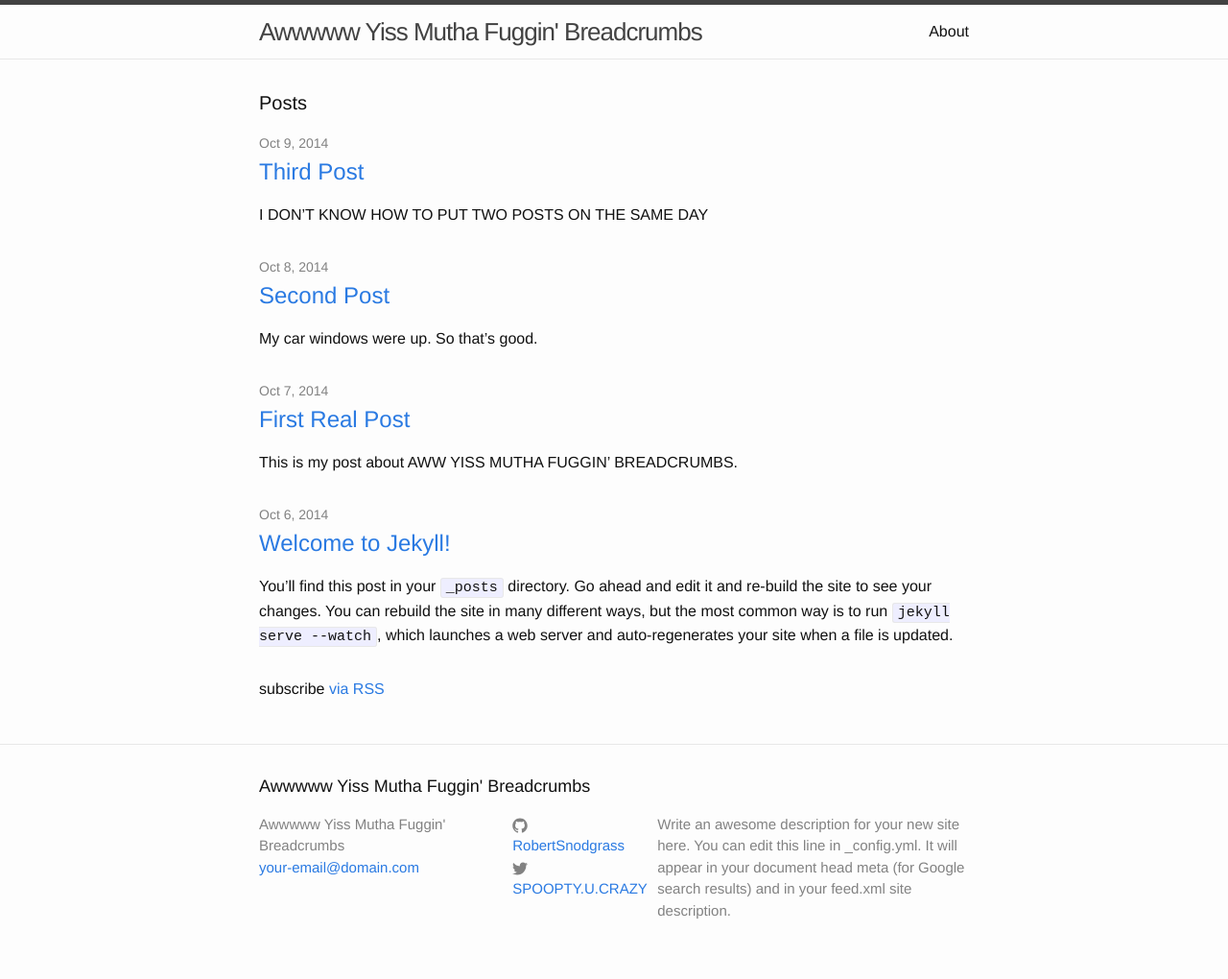
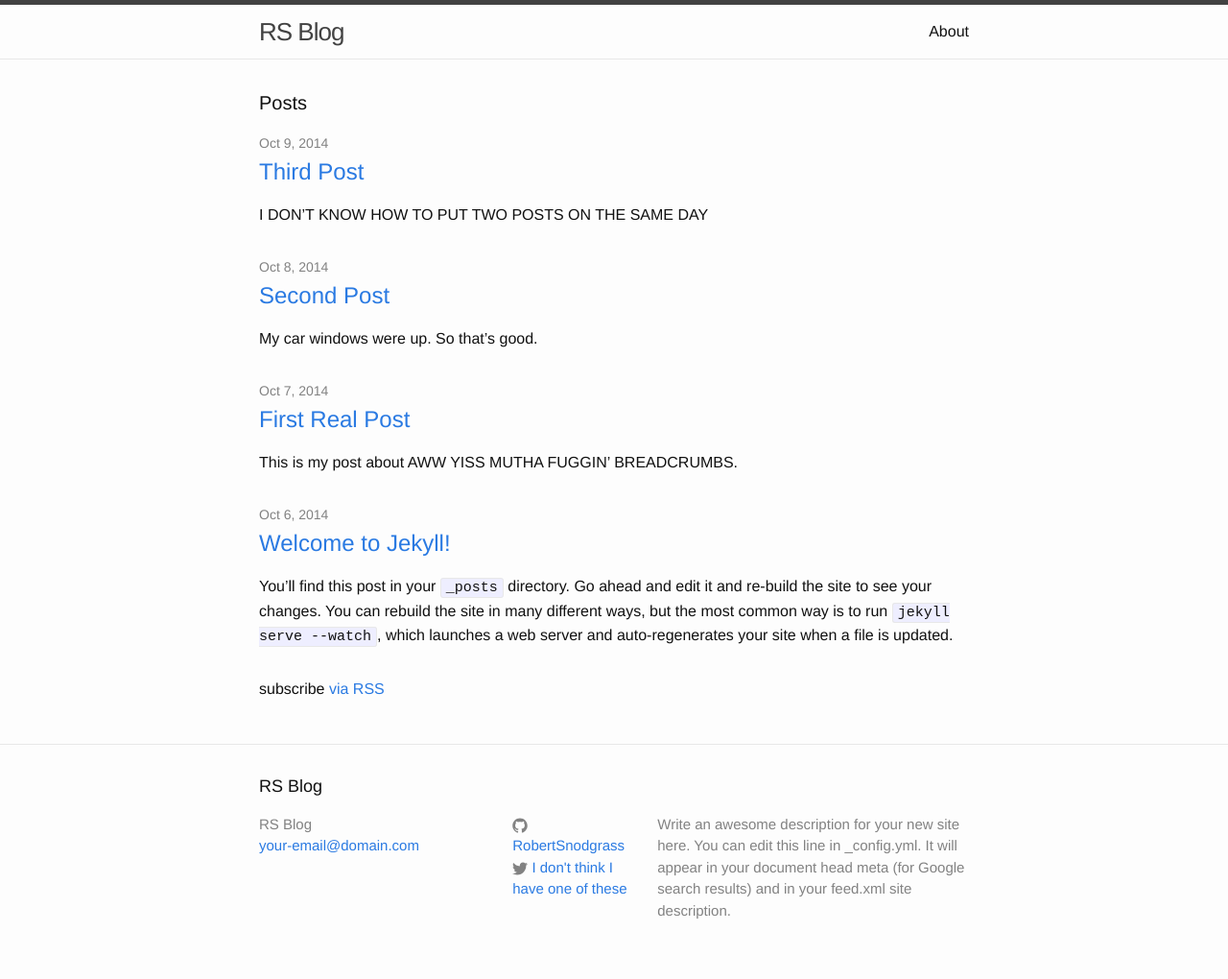
Before and after one commit to RobertSnodgrass/RobertSnodgrass.github.io, a Jekyll site: the page built from index.html, in a window 1280 px wide. Shown: the whole page at 96% size. Built offline with Jekyll 4.4.1, drawn with Linux system fonts in a browser that asks for light colours.

Commit message:
testing changing twitter

```diff
--- a/_config.yml
+++ b/_config.yml
@@ -1,5 +1,5 @@
 # Site settings
-title: Awwwww Yiss Mutha Fuggin' Breadcrumbs
+title: RS Blog
 email: your-email@domain.com
 description: > # this means to ignore newlines until "baseurl:"
   Write an awesome description for your new site here. You can edit this
@@ -7,7 +7,7 @@ description: > # this means to ignore newlines until "baseurl:"
   Google search results) and in your feed.xml site description.
 baseurl: "" # the subpath of your site, e.g. /blog/
 url: "http://yourdomain.com" # the base hostname & protocol for your site
-twitter_username: SPOOPTY.U.CRAZY
+twitter_username: I don't think I have one of these
 github_username:  RobertSnodgrass
 
 # Build settings
```
